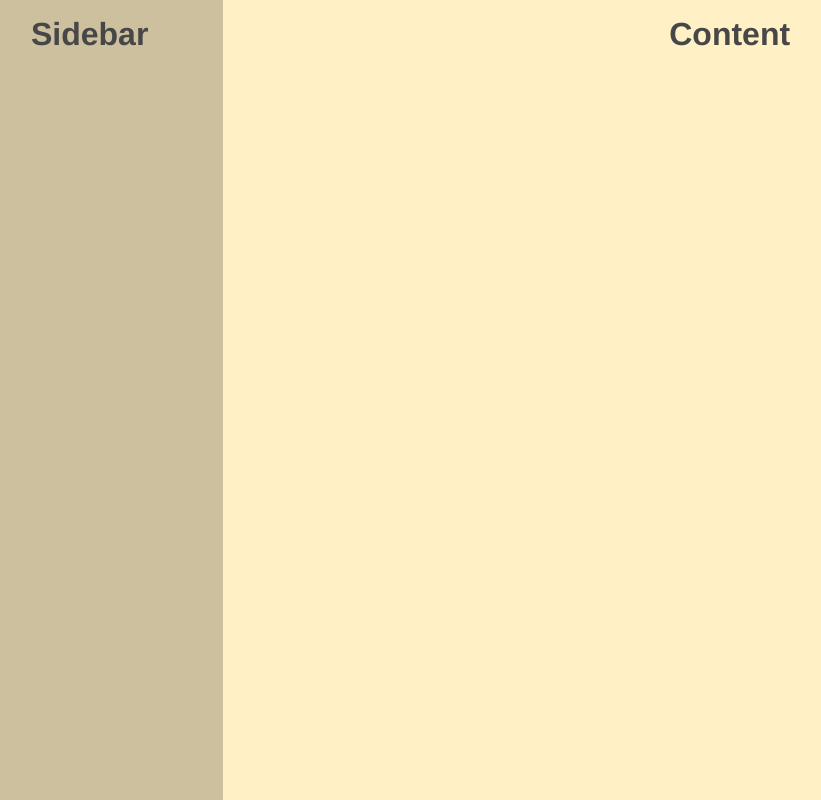
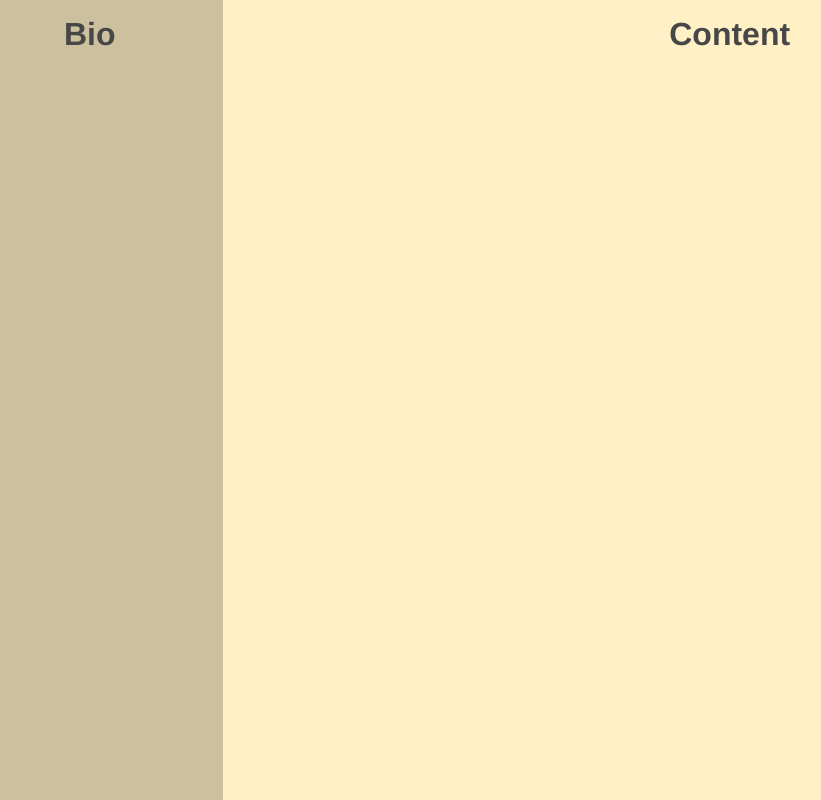
Before and after one commit to H12/vue-blog, a Vue app: page / in a window 1280 px wide. Shown: the whole page, without its empty margins (44-865 px from the left). Built offline with nearby package versions, Linux system fonts and the light colour scheme.

Commit message:
Rename AppContent to Content and AppSidebar to Bio

```diff
--- a/src/App.vue
+++ b/src/App.vue
@@ -1,10 +1,10 @@
 <template>
   <div id='app'>
-    <app-sidebar
+    <Bio
       v-bind:is-collapsed='isSidebarCollapsed'
       v-bind:expand='expandSidebar'
     />
-    <app-content
+    <Content
       v-bind:is-collapsed='isContentCollapsed'
       v-bind:expand='expandContent'
     />
@@ -12,14 +12,14 @@
 </template>
 
 <script>
-import AppContent from './components/AppContent';
-import AppSidebar from './components/AppSidebar';
+import Bio from './components/Bio';
+import Content from './components/Content';
 
 export default {
   name: 'app',
   components: {
-    AppContent,
-    AppSidebar,
+    Bio,
+    Content,
   },
   data() {
     return {
--- a/src/components/AppContent.vue
+++ b/src/components/Bio.vue
@@ -1,6 +1,6 @@
 <template>
   <div
-    class='app-content'
+    class='bio'
     v-bind:class='{ collapsed: isCollapsed }'
     v-on:click='expand'
   >
@@ -10,10 +10,10 @@
 
 <script>
 export default {
-  name: 'AppContent',
+  name: 'Bio',
   data() {
     return {
-      title: 'Content',
+      title: 'Bio',
     };
   },
   props: ['isCollapsed', 'expand'],
@@ -22,8 +22,9 @@ export default {
 
 <!-- Add 'scoped' attribute to limit CSS to this component only -->
 <style lang='scss' scoped>
-.app-content {
+.bio {
   flex: 5;
+  background-color: rgba(0,0,0,0.2);
 
   display: flex;
   justify-content: center;
--- a/src/components/AppSidebar.vue
+++ b/src/components/Content.vue
@@ -1,6 +1,6 @@
 <template>
   <div
-    class='app-sidebar'
+    class='content'
     v-bind:class='{ collapsed: isCollapsed }'
     v-on:click='expand'
   >
@@ -10,10 +10,10 @@
 
 <script>
 export default {
-  name: 'AppSidebar',
+  name: 'Content',
   data() {
     return {
-      title: 'Sidebar',
+      title: 'Content',
     };
   },
   props: ['isCollapsed', 'expand'],
@@ -22,9 +22,8 @@ export default {
 
 <!-- Add 'scoped' attribute to limit CSS to this component only -->
 <style lang='scss' scoped>
-.app-sidebar {
+.content {
   flex: 5;
-  background-color: rgba(0,0,0,0.2);
 
   display: flex;
   justify-content: center;
```
Also changed, not shown: 2 other files (tests, documents, lock files or other folders).
